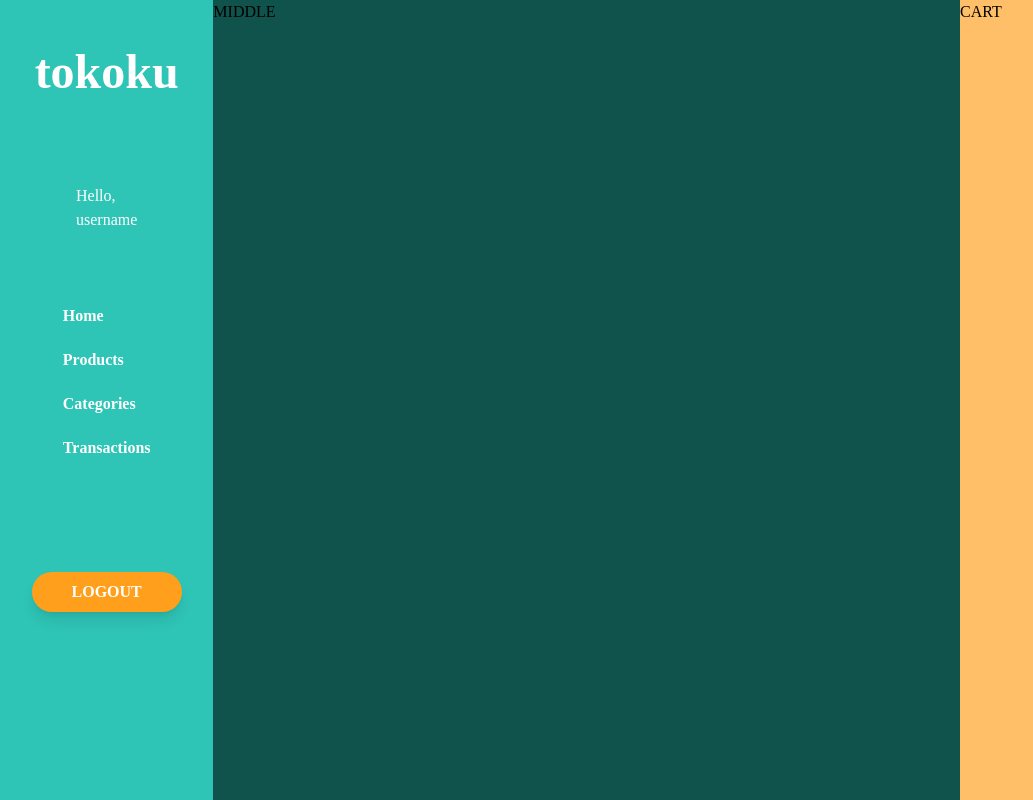
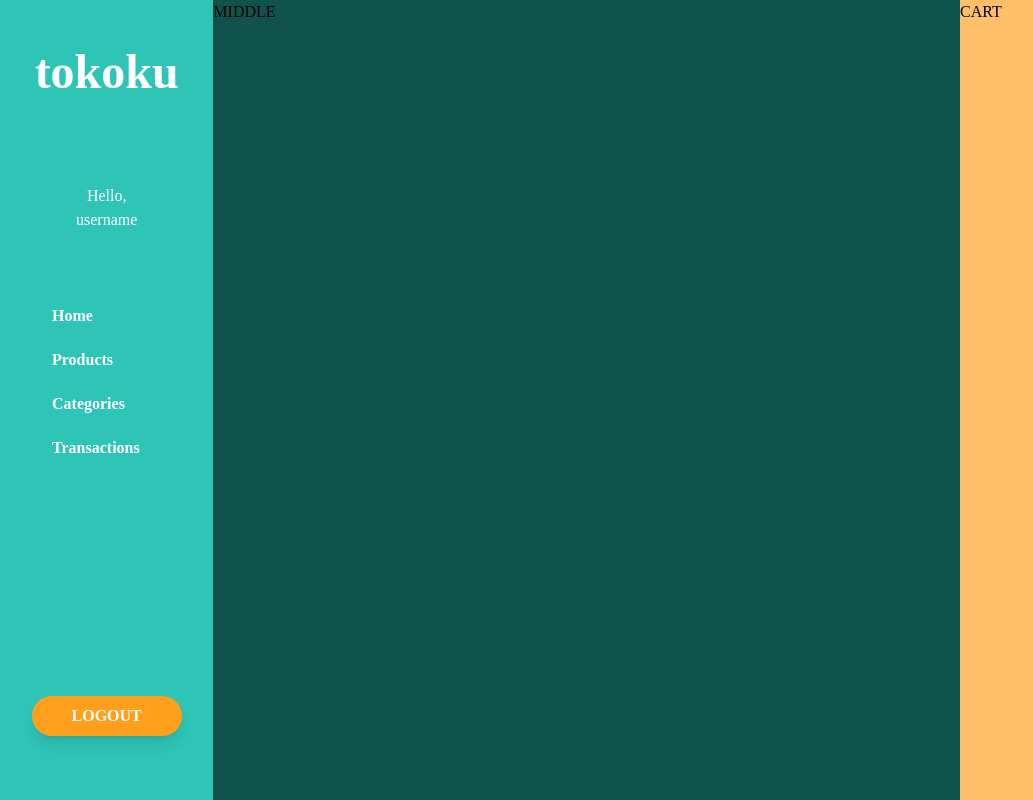
Before and after one commit to VirgiawanLR/mini-cashier-group1-FE, a React (Create React App) app: page /home in a window 1280 px wide. Shown: the whole page, without its empty margins (0-1033 px from the left). Built offline with nearby package versions, Linux system fonts and the light colour scheme; the HTML template or start-up script is replaced by a standard one; what tw-elements would draw is missing.

Commit message:
Update Sidebar.jsx
Readjust content positions

```diff
--- a/src/components/Sidebar.jsx
+++ b/src/components/Sidebar.jsx
@@ -13,7 +13,6 @@ flex
         className="
         bg-primary
 px-8
-justify-items-center
 w-full
 h-screen
         ">
@@ -30,6 +29,7 @@ h-screen
                 hover:cursor-pointer
                 hover:text-light
                 py-12
+                text-center
                 "
       >
         tokoku
@@ -39,7 +39,7 @@ h-screen
         className="
 text-white
 font-regular
-justify-center
+text-center
 py-10
 "
       >
@@ -47,7 +47,7 @@ py-10
         <p>username</p>
       </div>
 
-      <div className="grid text-white font-extrabold gap-5 py-8 justify-items-start">
+      <div className="grid text-white font-extrabold gap-5 py-8 px-5 justify-items-start">
         <button
         className="
         hover:text-light
@@ -92,23 +92,20 @@ py-10
 
       <div
       className="
-      pt-20
-      pb-6
+      pt-20 pb-6
+      flex flex-col items-center
       "
       >
         <button
           className="
     bg-secondary
-    text-white
-    font-bold
+    text-white font-bold
     rounded-full
-    py-2
-    px-10
+    py-2 px-10
+    fixed bottom-0 mb-16
     shadow-lg
     hover:scale-105
-    transition
-    ease-in-out
-    delay-50
+    transition ease-in-out delay-50
     "
         >
           LOGOUT
```
